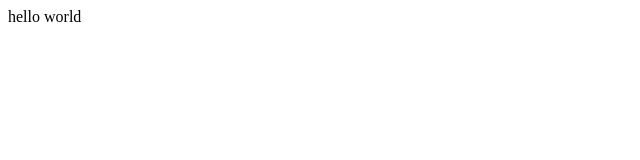
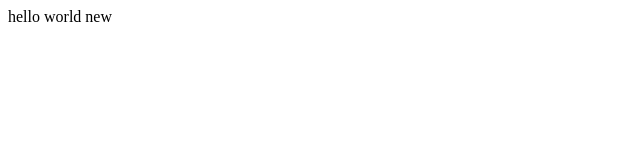
Before and after one commit to shuvojit007/prog-test, a plain HTML site: page index.html in a window 1280 px wide. Shown: the full height of the page, 0-640 px from the left. Drawn offline with Linux system fonts and the light colour scheme.

Commit message:
publishing awesome pages 1612511072542

```diff
--- a/index.html
+++ b/index.html
@@ -3,6 +3,6 @@
 
     </head>
     <body>
- hello world
+ hello world  new
     </body>
 </html>
```
